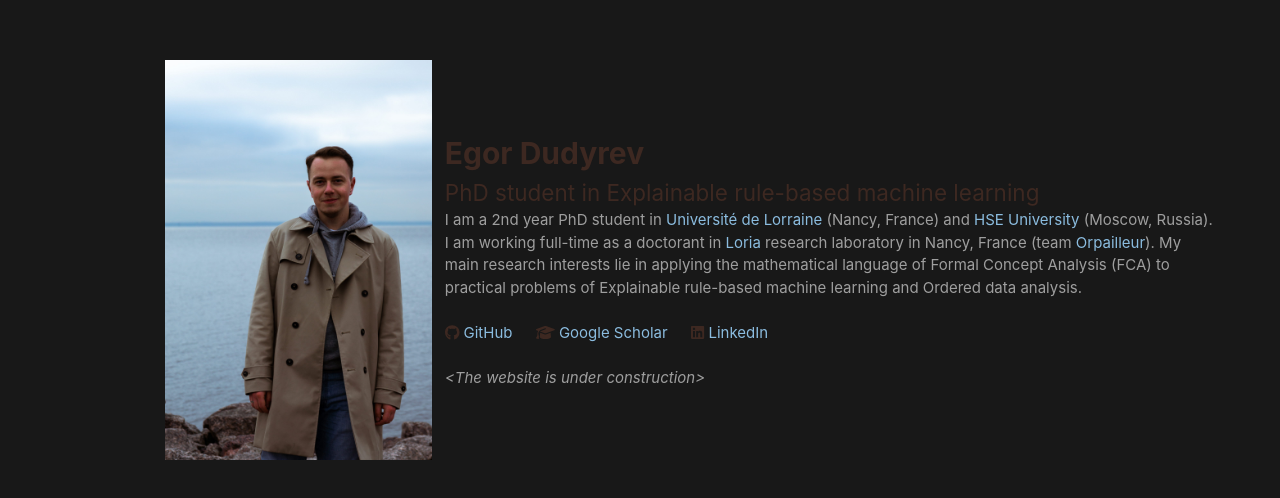
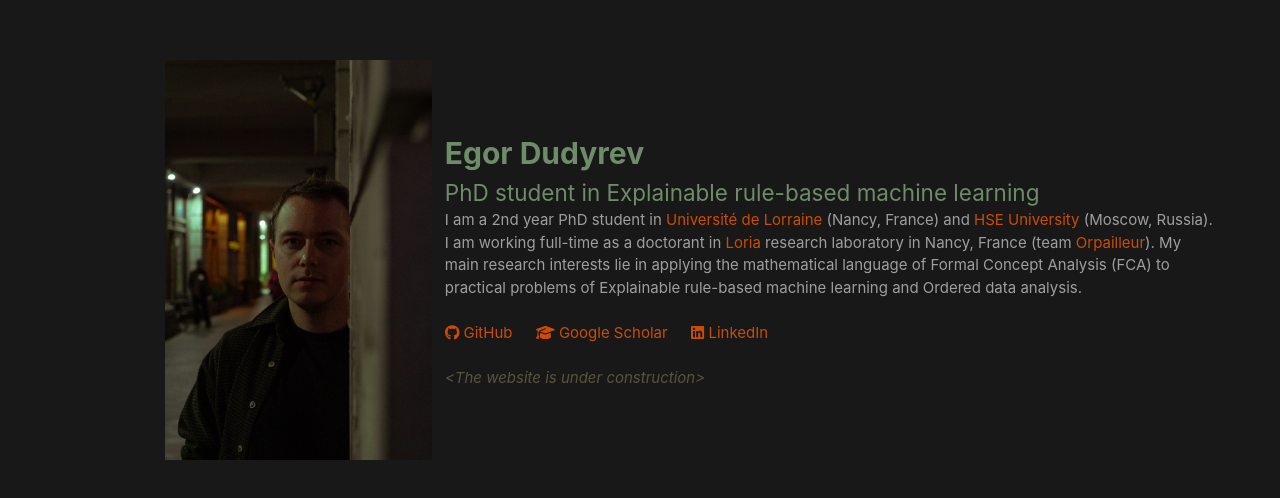
Before and after one commit to EgorDudyrev/EgorDudyrev.github.io, a Vue app: page / in a window 1280 px wide. Shown: the part 140-638 px from the top of the page. Built offline with nearby package versions, Linux system fonts and the light colour scheme.

Commit message:
Update color palette

```diff
--- a/src/assets/main.css
+++ b/src/assets/main.css
@@ -1,11 +1,13 @@
 @import './base.css';
 
 :root{
-  --color_main_dark: #3d2821;
-  --color_main_light: #6b5042;
-  --color_second_dark: #718ca8;
-  --color_second_light: #8bbcdf;
-  --color_second_lightest: #c4e5fb;
+  --color-prime-dark: #6D8C68;
+  --color-prime-light: #9AD9B0;
+  --color-second-dark: #732C02;
+  --color-second-light: #AD4203;
+  --color-second-lightest: #CB4D04;
+  --color-comment-light: #59533F;
+  --color-comment-darkest: #261E1E;
 }
 
 
@@ -19,17 +21,17 @@
 
 a {
   text-decoration: none;
-  color: var(--color_second_light);
+  color: var(--color-second-lightest);
   transition: 0.4s;
 }
 
 h1 {
-  color: var(--color_main_dark);
+  color: var(--color-prime-dark);
   font-weight: bold;
 }
 
 h2 {
-  color: var(--color_main_dark);
+  color: var(--color-prime-dark);
 }
 
 header {
@@ -39,31 +41,43 @@ header {
 
 .color_main_dark {
   text-decoration: none;
-  color: var(--color_main_dark);
+  color: var(--color-prime-dark);
   transition: 0.4s;
 }
 
 .color_main_light {
   text-decoration: none;
-  color: var(--color_main_light);
+  color: var(--color-prime-light);
   transition: 0.4s;
 }
 
 .color_second_dark {
   text-decoration: none;
-  color: var(--color_second_dark);
+  color: var(--color-second-dark);
   transition: 0.4s;
 }
 
 .color_second_light {
   text-decoration: none;
-  color: var(--color_second_light);
+  color: var(--color-second-light);
   transition: 0.4s;
 }
 
 .color_second_lightest {
   text-decoration: none;
-  color: var(--color_second_lightest);
+  color: var(--color-second-lightest);
+  transition: 0.4s;
+}
+
+.color_comment_light {
+  text-decoration: none;
+  color: var(--color-comment-light);
+  transition: 0.4s;
+}
+
+.color_comment_darkest {
+  text-decoration: none;
+  color: var(--color-comment-darkest);
   transition: 0.4s;
 }
 
@@ -71,7 +85,8 @@ header {
 
 @media (hover: hover) {
   a:hover {
-    background-color: var(--color_second_lightest);
+    background-color: var(--color-comment-darkest);
+    /*text-decoration: underline;*/
   }
 }
 
--- a/src/components/TheHeader.vue
+++ b/src/components/TheHeader.vue
@@ -4,6 +4,7 @@
     <div id="resume">
         <h1>Egor Dudyrev</h1>
         <h2>PhD student in Explainable rule-based machine learning</h2>
+
         <p>
             I am a 2nd year PhD student in <a href="https://www.univ-lorraine.fr">Université de Lorraine</a> (Nancy, France) and <a href="https://www.hse.ru/">HSE University</a> (Moscow, Russia).
             I am working full-time as a doctorant in <a href="https://www.loria.fr/">Loria</a> research laboratory in Nancy, France (team <a href="https://orpailleur.loria.fr">Orpailleur</a>).
@@ -20,7 +21,7 @@
             <a href="https://www.linkedin.com/in/egor-dudyrev-1b77a8214/"> <font-awesome-icon :icon="['fab', 'linkedin']" class="fa-icon"/> LinkedIn</a>
         </p>
         <br>
-        <p ><i>&lt;The website is under construction&gt;</i></p>
+        <p class="color_comment_light"><i>&lt;The website is under construction&gt;</i></p>
     </div>
 </header>
 </template>
```
Also changed, not shown: src/assets/portrait_big.jpg.
